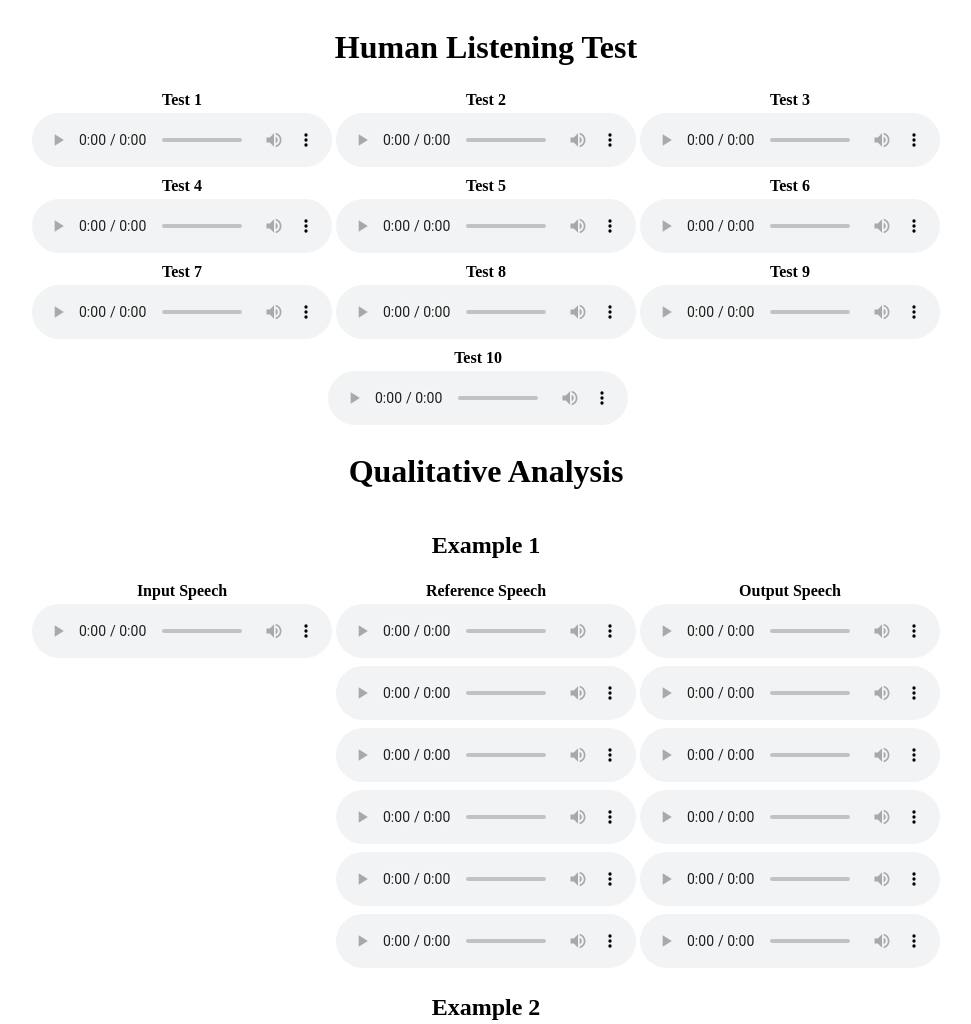
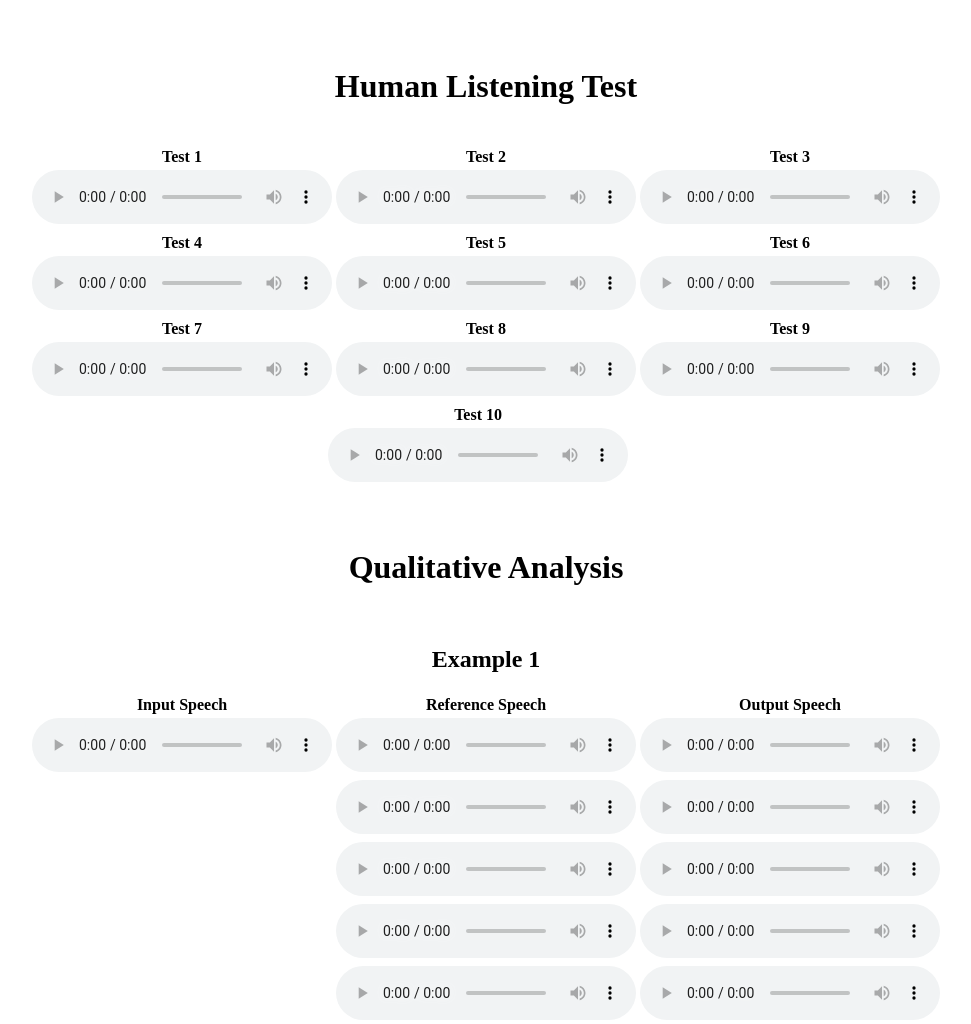
Before and after one commit to maitycyrus/web_vc, a plain HTML site: page index.html in a window 1280 px wide. Shown: the top 1024 px of the page, without its empty margins (154-1125 px from the left). Drawn offline with Linux system fonts and the light colour scheme.

Commit message:
improve ui

```diff
--- a/index.html
+++ b/index.html
@@ -17,12 +17,13 @@
         width: 100%;
       }
       .heading-spacing {
-        height: 30px;
+        margin-top: 60px;
+        margin-bottom: 40px;
       }
     </style>
 </head>
 <body>
-  <h1>Human Listening Test</h1>
+  <h1 class="heading-spacing" >Human Listening Test</h1>
 
     <div>
     <table>
@@ -92,7 +93,7 @@
       </tbody>
     </table>
   </div>
-<h1>Qualitative Analysis</h1>
+<h1 class="heading-spacing">Qualitative Analysis</h1>
 <div>
   <h2>Example 1</h2>
   <table>
```
